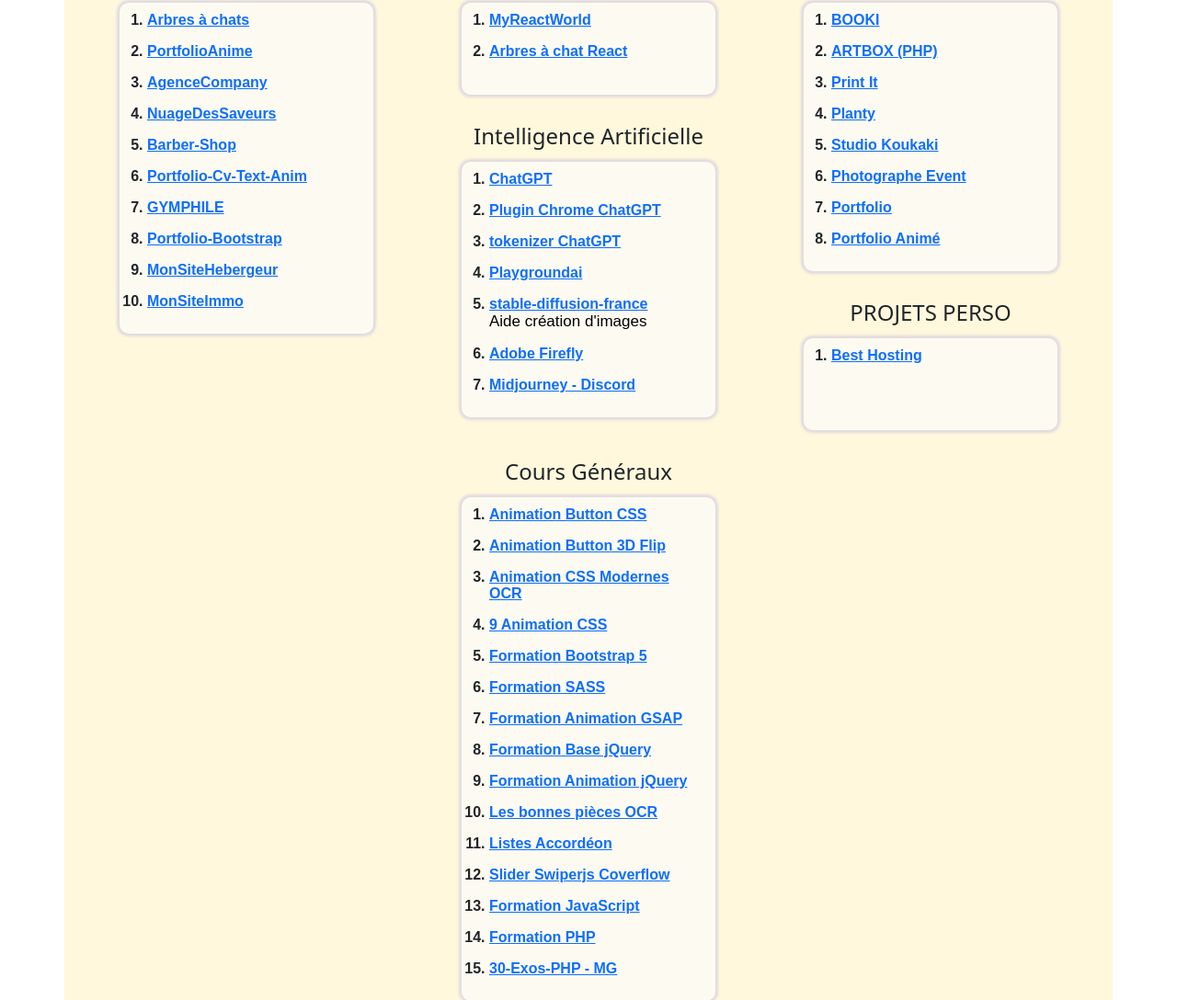
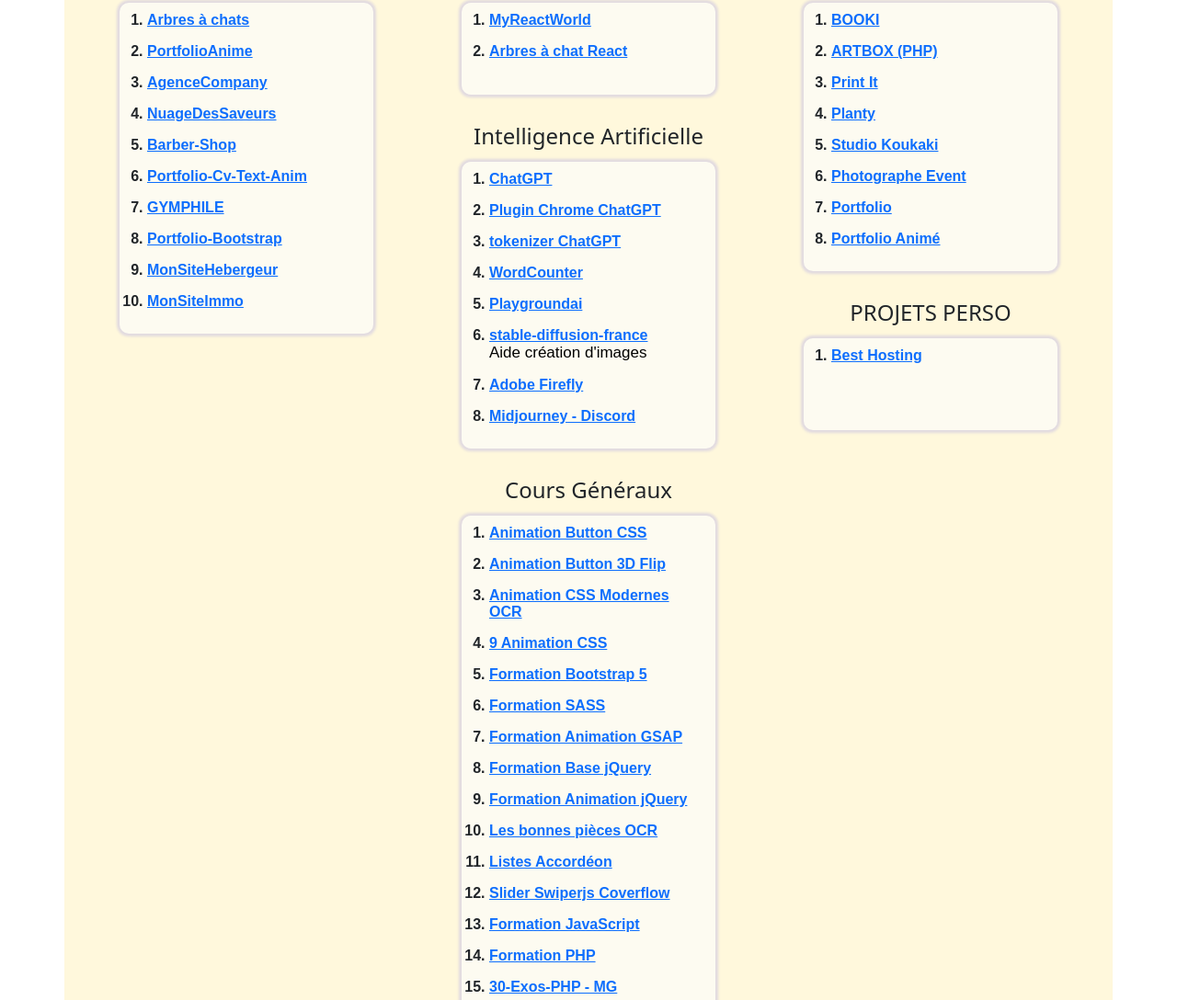
Before and after one commit to prestationweb42/Dev-Tools-WebSite, a plain HTML site: page formation.html in a window 1280 px wide. Shown: the part 2895-3983 px from the top of the page at 92% size. Drawn offline with nearby package versions, Linux system fonts and the light colour scheme.

Commit message:
add link wordcounter

```diff
--- a/formation.html
+++ b/formation.html
@@ -866,6 +866,13 @@
                             >
                         </li>
                         <li>
+                            <a
+                                href="https://wordcounter.net/"
+                                target="_blank"
+                                >WordCounter</a
+                            >
+                        </li>
+                        <li>
                             <a href="https://playgroundai.com/" target="_blank"
                                 >Playgroundai</a
                             >
```
